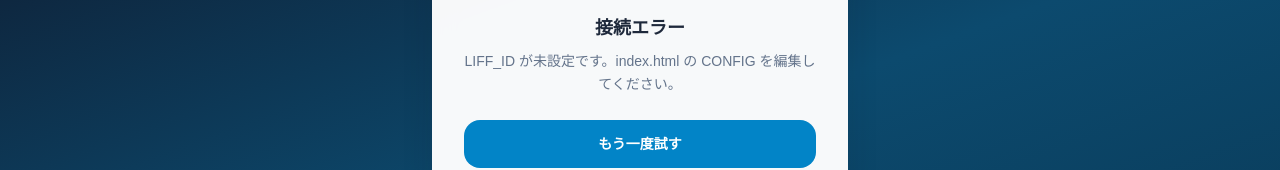
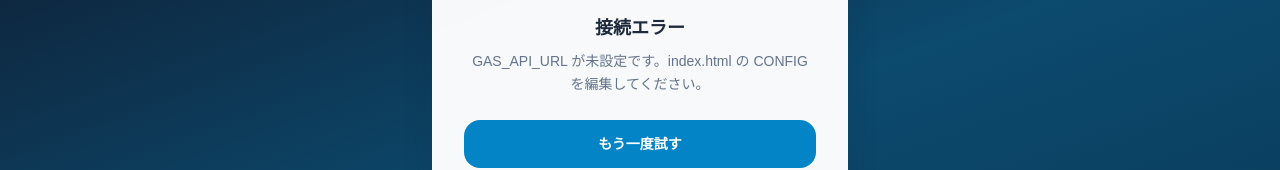
Before and after one commit to yu-jiyu-jiyu-jiyu-ji/Event-Management, a plain HTML site: page frontend/index.html in a window 1280 px wide. Shown: the part 186-356 px from the top of the page. Drawn offline with nearby package versions, Linux system fonts and the light colour scheme.

Commit message:
LIFF IDとLIFF URLをCONFIGに設定
Co-authored-by: Cursor <cursoragent@cursor.com>

```diff
--- a/frontend/index.html
+++ b/frontend/index.html
@@ -350,7 +350,8 @@
     // 設定（デプロイ前に書き換えてください）
     // =========================================================================
     const CONFIG = {
-      LIFF_ID: "YOUR_LIFF_ID",
+      LIFF_ID: "2010484166-bN2zuFKb",
+      LIFF_URL: "https://liff.line.me/2010484166-bN2zuFKb",
       GAS_API_URL: "https://script.google.com/macros/s/YOUR_DEPLOYMENT_ID/exec",
       EVENT_DATE: new URLSearchParams(location.search).get("event") || "20260707",
     };
```
Also changed, not shown: index.html (+2 -1 lines).
